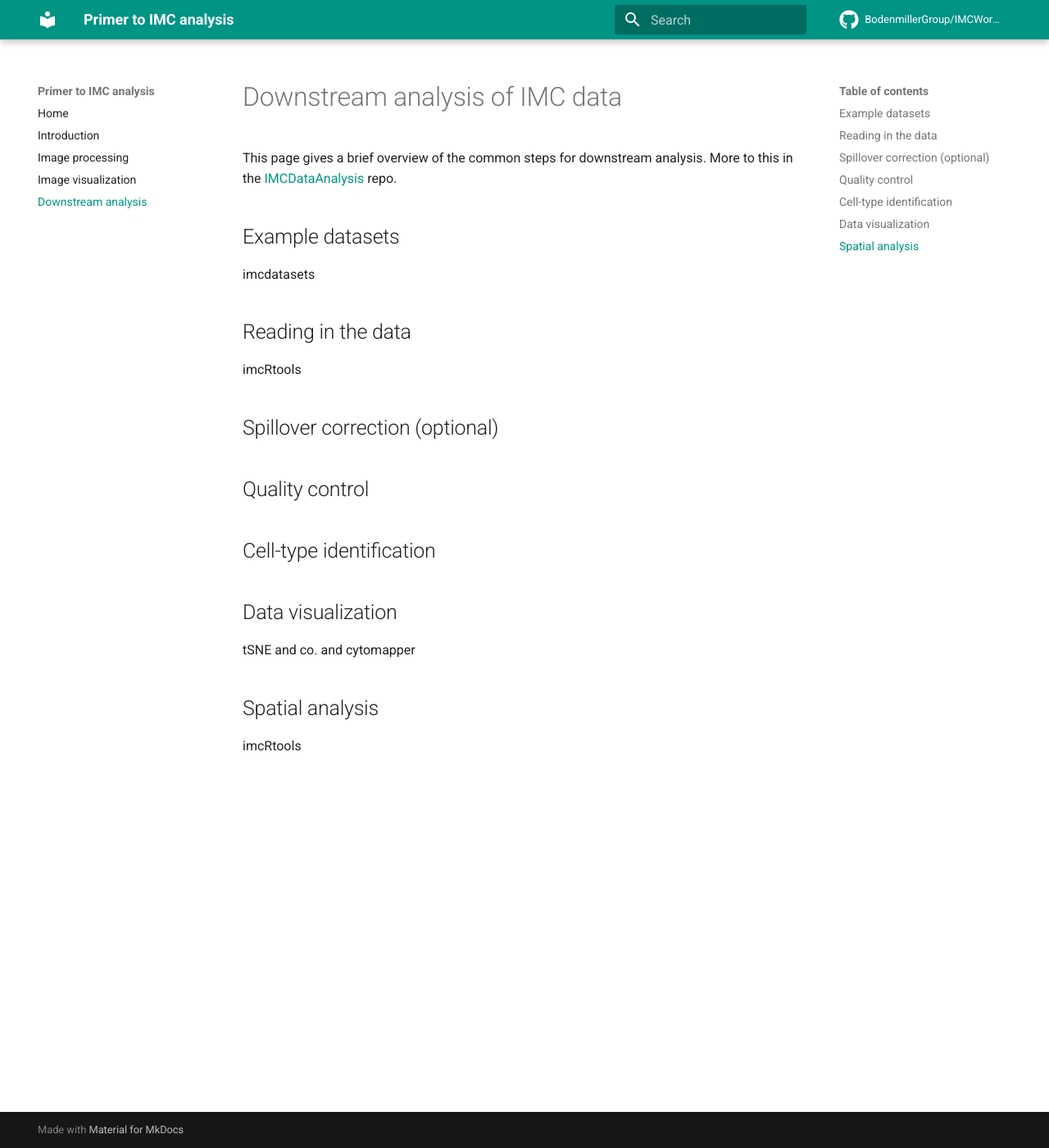
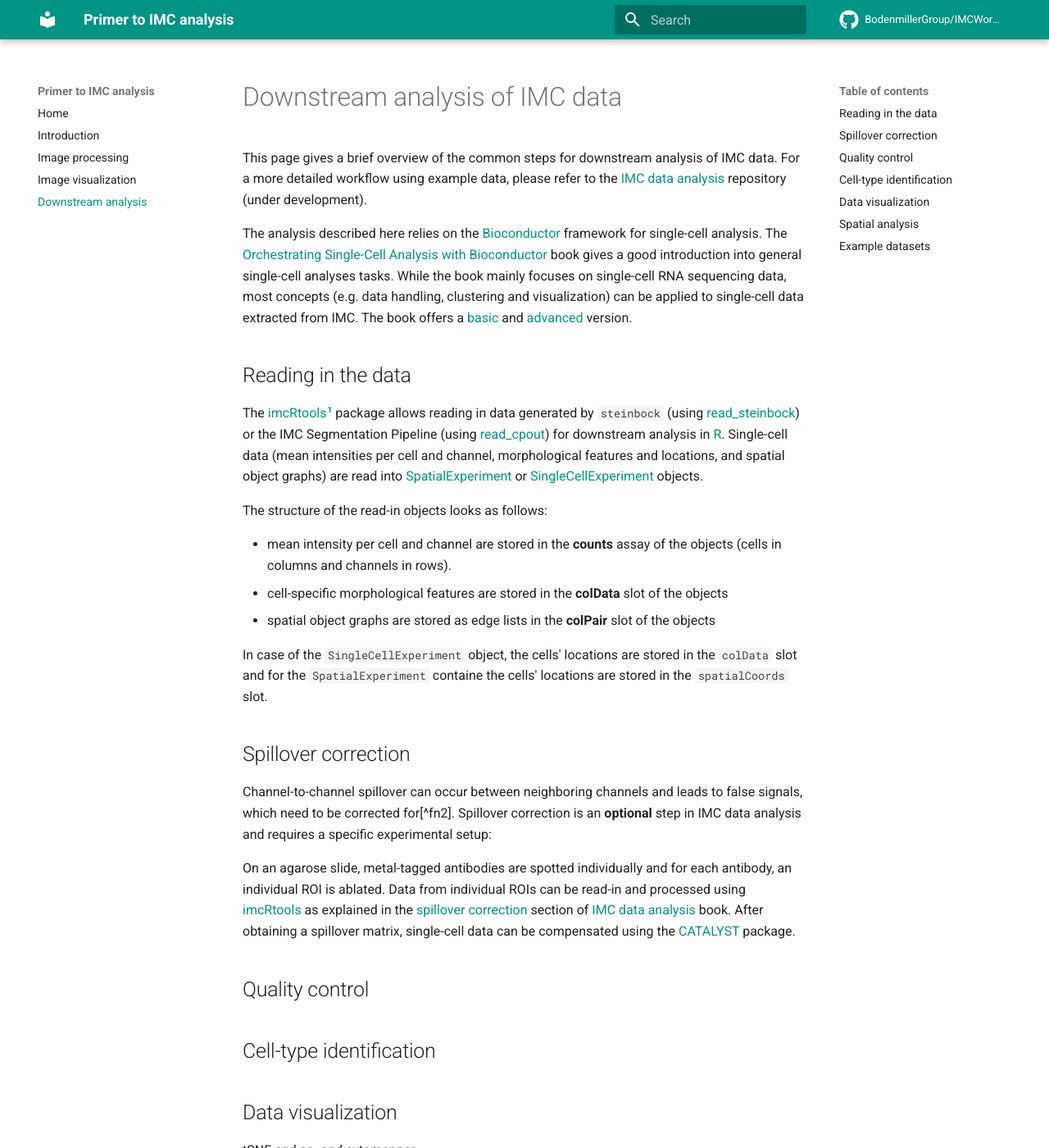
Before and after one commit to BodenmillerGroup/IMCWorkflow, an MkDocs documentation site: the page built from docs/analysis.md, in a window 1280 px wide and 1400 px high. Shown: the whole window at 82% size. Built offline with MkDocs 1.6.1 and Material for MkDocs 9.7.7, drawn with Linux system fonts in a browser that asks for light colours; comment, search, counter and statistics services are not loaded; some of the changed text lies outside the part shown.

Commit message:
Added compensation section

```diff
--- a/docs/analysis.md
+++ b/docs/analysis.md
@@ -1,17 +1,33 @@
 # Downstream analysis of IMC data
 
-This page gives a brief overview of the common steps for downstream analysis.
-More to this in the [IMCDataAnalysis](https://github.com/BodenmillerGroup/IMCDataAnalysis) repo.
+This page gives a brief overview of the common steps for downstream analysis of IMC data.
+For a more detailed workflow using example data, please refer to the [IMC data analysis](https://github.com/BodenmillerGroup/IMCDataAnalysis) repository (under development).
 
-## Example datasets
-
-imcdatasets
+The analysis described here relies on the [Bioconductor](https://www.bioconductor.org/) framework for single-cell analysis.
+The [Orchestrating Single-Cell Analysis with Bioconductor](https://bioconductor.org/books/release/OSCA/) book gives a good introduction into general single-cell analyses tasks.
+While the book mainly focuses on single-cell RNA sequencing data, most concepts (e.g. data handling, clustering and visualization) can be applied to single-cell data extracted from IMC.
+The book offers a [basic](https://bioconductor.org/books/3.14/OSCA.basic/) and [advanced](https://bioconductor.org/books/3.14/OSCA.advanced/) version.
 
 ## Reading in the data
 
-imcRtools
+The [imcRtools](https://github.com/BodenmillerGroup/imcRtools)[^fn1] package allows reading in data generated by `steinbock` (using [read_steinbock](https://bodenmillergroup.github.io/imcRtools/reference/read_steinbock.html)) or the IMC Segmentation Pipeline (using [read_cpout](https://bodenmillergroup.github.io/imcRtools/reference/read_cpout.html)) for downstream analysis in [R](https://cran.r-project.org/).
+Single-cell data (mean intensities per cell and channel, morphological features and locations, and spatial object graphs) are read into [SpatialExperiment](https://bioconductor.org/packages/release/bioc/html/SpatialExperiment.html) or [SingleCellExperiment](https://bioconductor.org/packages/release/bioc/html/SingleCellExperiment.html) objects.
 
-## Spillover correction (optional)
+The structure of the read-in objects looks as follows:
+
+* mean intensity per cell and channel are stored in the __counts__ assay of the objects (cells in columns and channels in rows).
+* cell-specific morphological features are stored in the __colData__ slot of the objects
+* spatial object graphs are stored as edge lists in the __colPair__ slot of the objects
+
+In case of the `SingleCellExperiment` object, the cells' locations are stored in the `colData` slot and for the `SpatialExperiment` containe the cells' locations are stored in the `spatialCoords` slot.
+
+## Spillover correction
+
+Channel-to-channel spillover can occur between neighboring channels and leads to false signals, which need to be corrected for[^fn2].
+Spillover correction is an **optional** step in IMC data analysis and requires a specific experimental setup:
+
+On an agarose slide, metal-tagged antibodies are spotted individually and for each antibody, an individual ROI is ablated.
+Data from individual ROIs can be read-in and processed using [imcRtools](https://github.com/BodenmillerGroup/imcRtools) as explained in the [spillover correction](https://bodenmillergroup.github.io/IMCDataAnalysis/spillover-correction.html) section of [IMC data analysis](https://github.com/BodenmillerGroup/IMCDataAnalysis) book. After obtaining a spillover matrix, single-cell data can be compensated using the [CATALYST](https://bioconductor.org/packages/release/bioc/vignettes/CATALYST/inst/doc/preprocessing.html#compensation) package.
 
 ## Quality control
 
@@ -24,3 +40,10 @@ tSNE and co. and cytomapper
 ## Spatial analysis
 
 imcRtools
+
+## Example datasets
+
+imcdatasets
+
+[^fn1]: Windhager J. _et al._ (2021) An end-to-end workflow for multiplexed image processing and analysis. bioRxiv
+[^fn1]: Chevrier S. _et al._ (2018) Compensation of Signal Spillover in Suspension and Imaging Mass Cytometry. Cell Systems
```
Also changed, not shown: docs/intro.md (+2 -2 lines).
